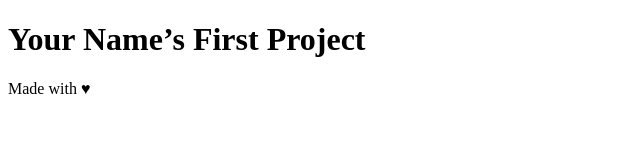
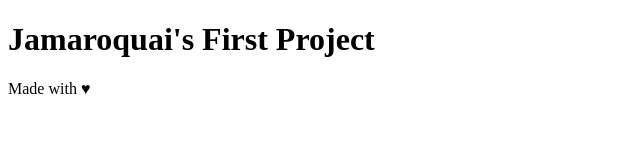
Before and after one commit to grassoJ/fakeproject, a plain HTML site: page index.html in a window 1280 px wide. Shown: the whole page, without its empty margins (0-640 px from the left). Drawn offline with Linux system fonts and the light colour scheme.

Commit message:
changed name in h1

```diff
--- a/index.html
+++ b/index.html
@@ -10,7 +10,7 @@
 <body>
 
     <header>
-        <h1>Your Name’s First Project</h1>
+        <h1>Jamaroquai's First Project</h1>
     </header>
 
     <div class="container">
```
